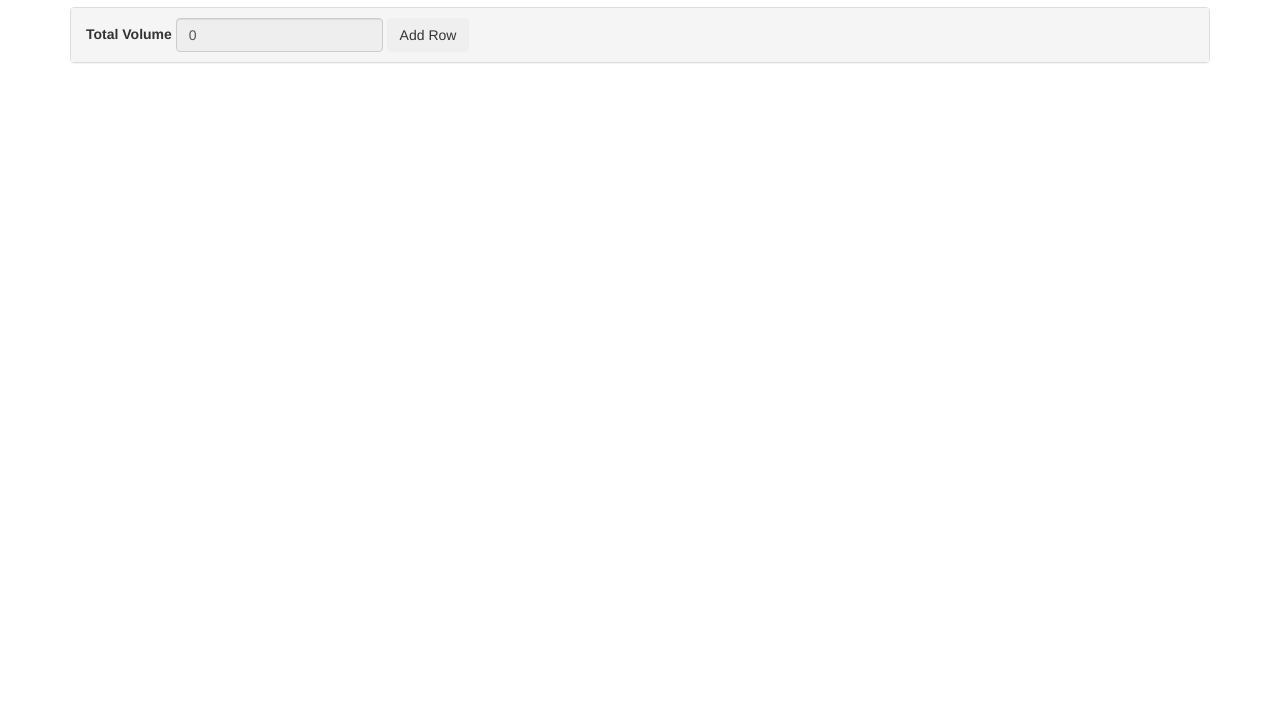
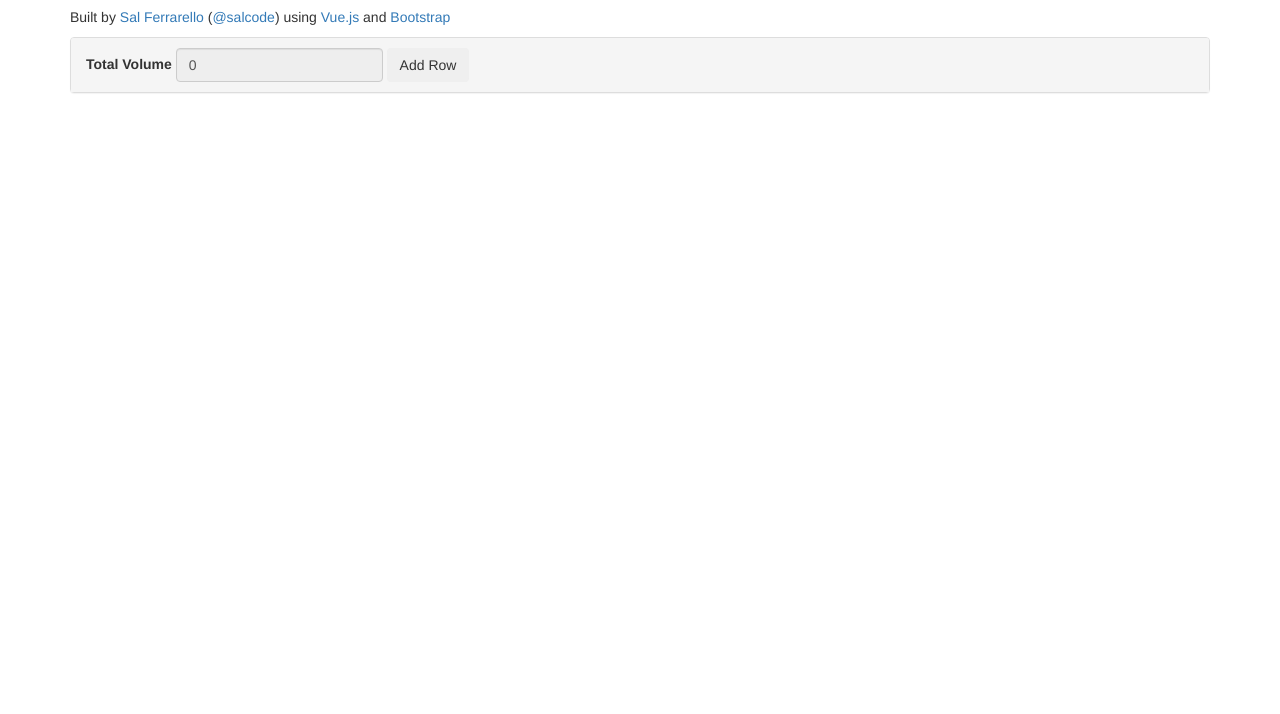
Before and after one commit to freddiemixell/vuejs-additive-volume-calc, a plain HTML site: page index.html in a window 1280 px wide. Shown: the part 86-800 px from the top of the page. Drawn offline with Linux system fonts and the light colour scheme.

Commit message:
Add credits

```diff
--- a/index.html
+++ b/index.html
@@ -16,6 +16,7 @@
 				<p>
 					Each row calculates one "block" of volume (length x width x height).  The total volume is displayed at the top of the page.
 				</p>
+				<p>Built by <a href="https://salferrarello.com">Sal Ferrarello</a> (<a href="https://twitter.com/salcode">@salcode</a>) using <a href="https://vuejs.org/">Vue.js</a> and <a href="https://getbootstrap.com/">Bootstrap</a></p>
 				<div class="panel panel-default">
 					<div class="panel-heading">
 						<div class="form-inline">
@@ -73,6 +74,7 @@
 			</div><!-- .panel-group -->
 		</div><!-- #app .panel-group -->
 
+
 		<script src="js/vue-2-2-1.js"></script>
 		<script src="js/app.js?v=20161231"></script>
 	</body>
```
